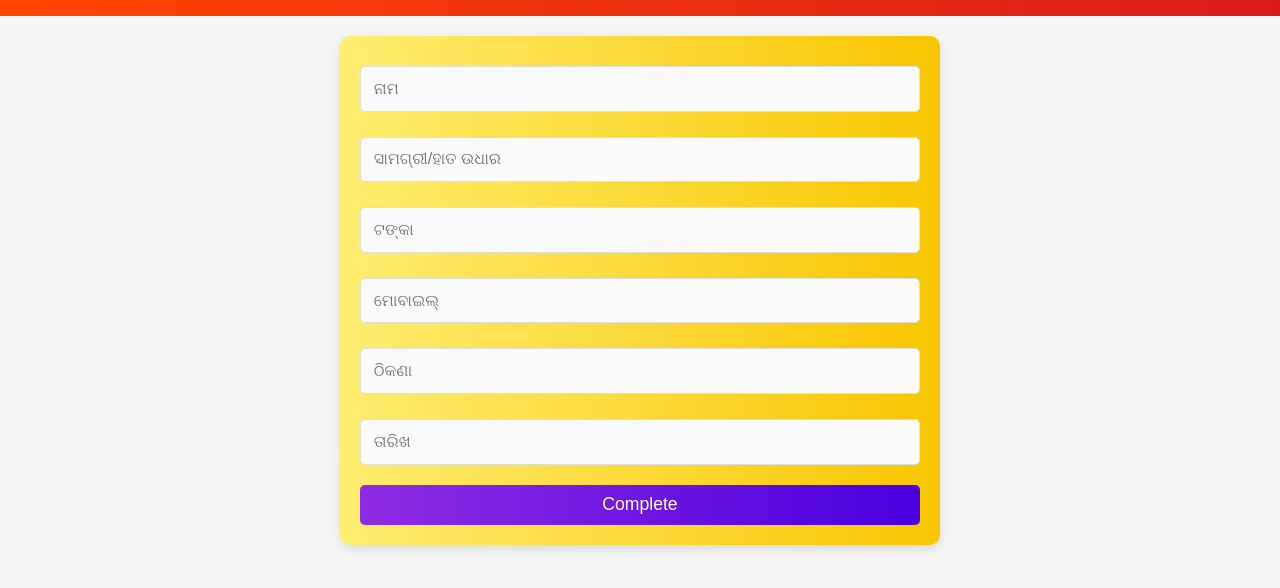
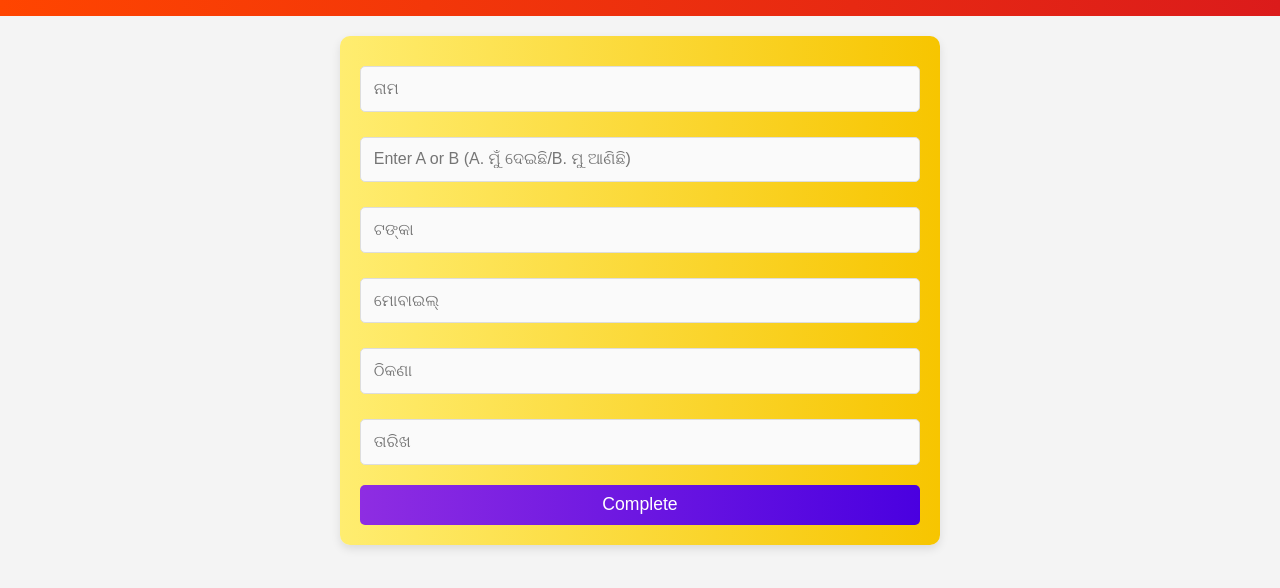
Before and after one commit to Uniqueboysrk111/baki-khata-, a plain HTML site: page index.html in a window 1280 px wide. Shown: the part 50-638 px from the top of the page. Drawn offline with Linux system fonts and the light colour scheme.

Commit message:
Update index.html

```diff
--- a/index.html
+++ b/index.html
@@ -18,7 +18,7 @@
 
             <div class="box">
                 <input type="text" name="Name" placeholder="ନାମ" id="ename">
-                <input type=" text" name="des" placeholder="ସାମଗ୍ରୀ/ହାତ ଉଧାର" id="edes" readonly>
+                <input type=" text" name="des" placeholder="Enter A or B (A. ମୁଁ ଦେଇଛି/B. ମୁ ଆଣିଛି)" id="edes">
                 <input type=" text" name="identity" placeholder="ଟଙ୍କା" id="eid">
                 <input type=" text" name="phone" placeholder="ମୋବାଇଲ୍" id="enum">
                 <input type=" text" name="address" placeholder="ଠିକଣା" id="eadd">
```
